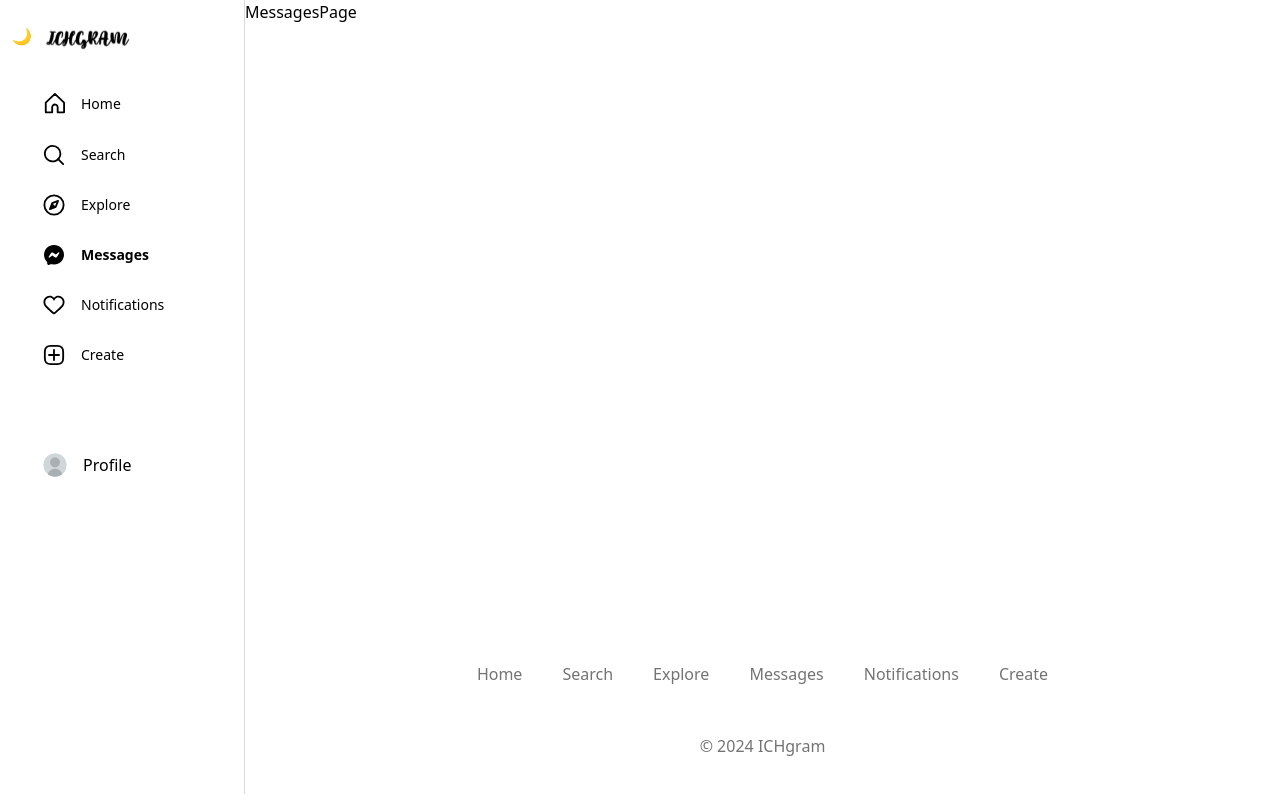
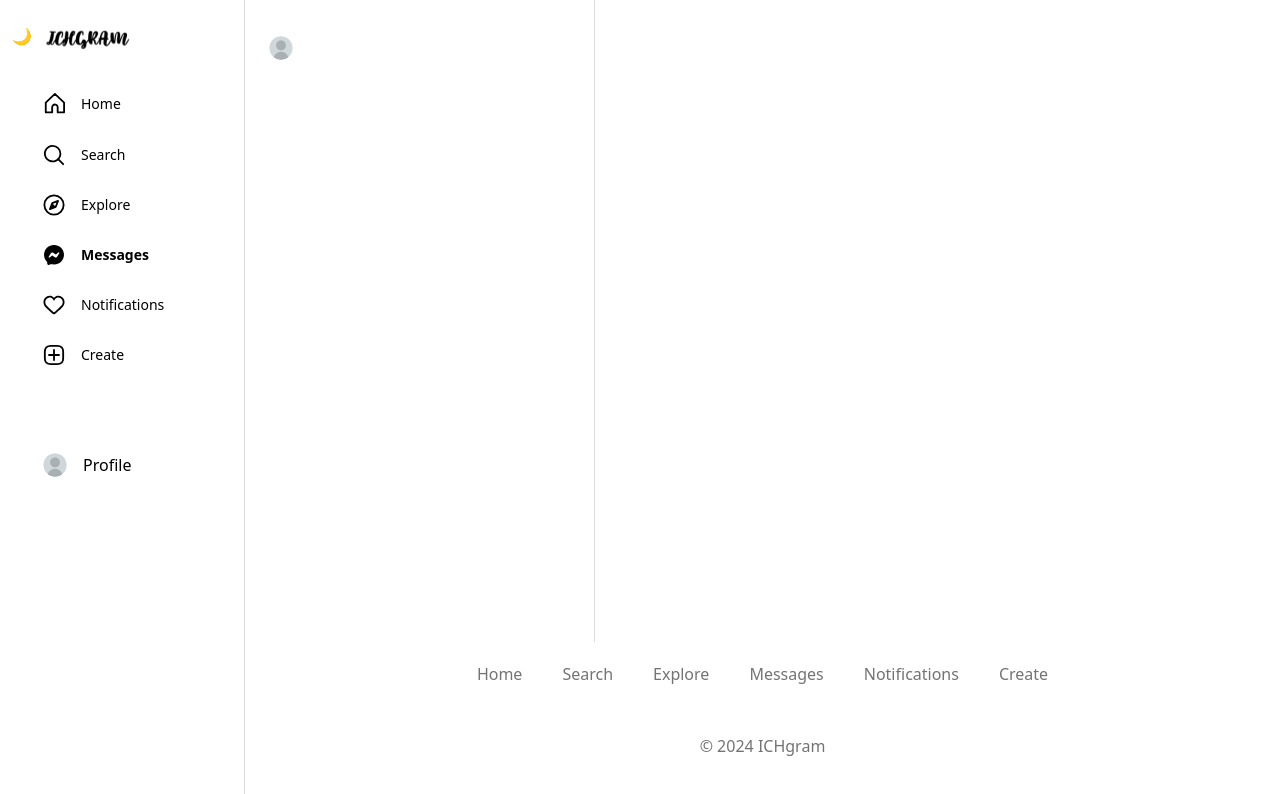
Before and after one commit to KonstantinChuper/ich-gramm, a Next.js app: page /messages in a window 1280 px wide. Shown: the top 794 px of the page. Built offline with nearby package versions, Linux system fonts and the light colour scheme.

Commit message:
useUserAxios rename

```diff
--- a/src/app/messages/page.tsx
+++ b/src/app/messages/page.tsx
@@ -1,5 +1,18 @@
+"use client";
+
+import ProfileBadge from "@/components/ProfileBadge";
+import useUser from "@/hooks/useUser";
 import React from "react";
 
 export default function MessagesPage() {
-  return <div className="ml-[245px] flex ">MessagesPage</div>;
+  const { user } = useUser();
+
+  return (
+    <div className="ml-[245px] flex h-full">
+      <div className="flex gap-4 py-9 px-6 max-w-[350px] flex-1 border-r border-borderColor">
+        <ProfileBadge src={user?.profile_image} />
+        <p>{user?.username}</p>
+      </div>
+    </div>
+  );
 }
--- a/src/app/profile/edit/page.tsx
+++ b/src/app/profile/edit/page.tsx
@@ -4,7 +4,7 @@ import { useEffect, useState } from "react";
 import Container from "@/components/Container";
 import ProfileBadge from "@/components/ProfileBadge";
 import Spiner from "@/components/Spiner";
-import useUser from "@/hooks/useUserAxios";
+import useUser from "@/hooks/useUser";
 import { useRouter } from "next/navigation";
 import WordCounter from "@/components/WordCounter";
 
--- a/src/components/AsideMenu.tsx
+++ b/src/components/AsideMenu.tsx
@@ -10,7 +10,7 @@ import ProfileBadge from "./ProfileBadge";
 import SideBar from "./SideBar";
 import SearchSideBar from "./SearchSideBar";
 import Notifications from "./Notifications";
-import useUser from "@/hooks/useUserAxios";
+import useUser from "@/hooks/useUser";
 import CreatePostModal from "./ModalCreatePost";
 
 export default function AsideMenu() {
--- a/src/components/LikeCounter.tsx
+++ b/src/components/LikeCounter.tsx
@@ -1,12 +1,12 @@
 "use client";
 
-import React, { useEffect, useState } from "react";
+import React, { useEffect } from "react";
 import Image from "next/image";
 import likeIcon from "@/assets/menu-icons/notification.svg";
 import likeIconFilled from "@/assets/menu-icons/notification-filled.svg";
 import messageIcon from "@/assets/message.svg";
 import { useAxios } from "@/hooks/useAxios";
-import useUser from "@/hooks/useUserAxios";
+import useUser from "@/hooks/useUser";
 import { usePostContext } from "@/contexts/PostContext";
 
 interface LikeCounterProps {
--- a/src/components/ModalCreatePost.tsx
+++ b/src/components/ModalCreatePost.tsx
@@ -3,7 +3,7 @@
 import { useRef, useState, DragEvent } from "react";
 import { useAxios } from "@/hooks/useAxios";
 import Image from "next/image";
-import useUser from "@/hooks/useUserAxios";
+import useUser from "@/hooks/useUser";
 import ProfileBadge from "./ProfileBadge";
 import WordCounter from "./WordCounter";
 import EmojiPicker from "./EmojiPicker";
--- a/src/components/ModalPost.tsx
+++ b/src/components/ModalPost.tsx
@@ -11,6 +11,7 @@ import { useEffect, useState } from "react";
 import { useAxios } from "@/hooks/useAxios";
 import { useRouter } from "next/navigation";
 import LikeCounter from "./LikeCounter";
+import useUser from "@/hooks/useUser";
 
 interface ModalPostProps {
   post: Post;
@@ -25,8 +26,11 @@ interface PostAuthor {
 
 export default function ModalPost({ post, isOpen, onClose }: ModalPostProps) {
   const [postAuthor, setPostAuthor] = useState<PostAuthor | null>(null);
+  const { isCurrentUser } = useUser();
   const { request } = useAxios();
   const router = useRouter();
+
+  console.log(isCurrentUser);
 
   useEffect(() => {
     const fetchPostAuthor = async () => {
@@ -44,7 +48,11 @@ export default function ModalPost({ post, isOpen, onClose }: ModalPostProps) {
 
   const handleUserClick = (e: React.MouseEvent) => {
     e.stopPropagation();
-    router.push(`/profile/${post.user_id}`);
+    if (isCurrentUser) {
+      router.push("/profile/edit");
+    } else {
+      router.push(`/profile/${post.user_id}`);
+    }
   };
 
   if (!isOpen) return null;
@@ -104,9 +112,7 @@ export default function ModalPost({ post, isOpen, onClose }: ModalPostProps) {
 
           <div className="ml-[14px] pb-3">
             <LikeCounter postId={post._id} />
-            <p className="text-[10px] text-textGrayColor mt-2">
-              {getTimeAgo(post.created_at)}
-            </p>
+            <p className="text-[10px] text-textGrayColor mt-2">{getTimeAgo(post.created_at)}</p>
           </div>
 
           <div className="flex-0 relative z-50">
--- a/src/components/Post.tsx
+++ b/src/components/Post.tsx
@@ -3,7 +3,7 @@
 import React, { useState } from "react";
 import ProfileBadge from "./ProfileBadge";
 import Image from "next/image";
-import useUser from "@/hooks/useUserAxios";
+import useUser from "@/hooks/useUser";
 import type { Post } from "@/types/Post";
 import { getTimeAgo } from "@/utils/helpers";
 import { useRouter } from "next/navigation";
--- a/src/components/ProfileHeader.tsx
+++ b/src/components/ProfileHeader.tsx
@@ -2,7 +2,7 @@
 
 import React, { useEffect, useMemo } from "react";
 import ProfileBadge from "./ProfileBadge";
-import useUser from "@/hooks/useUserAxios";
+import useUser from "@/hooks/useUser";
 import { useRouter } from "next/navigation";
 import Spinner from "@/components/Spiner";
 import ActionButtons from "@/components/ActionButtons";
--- a/src/hooks/useComments.tsx
+++ b/src/hooks/useComments.tsx
@@ -3,7 +3,7 @@
 import { useState, useEffect } from "react";
 import { useAxios } from "./useAxios";
 import { Comment } from "@/types/Comments";
-import useUser from "./useUserAxios";
+import useUser from "./useUser";
 
 interface UseCommentsProps {
   postId: string;
--- a/src/hooks/useUserAxios.tsx
+++ b/src/hooks/useUser.tsx
@@ -13,7 +13,6 @@ interface UserResponse {
 export default function useUser(userId?: string) {
   const [user, setUser] = useState<User | null>(null);
   const [isCurrentUser, setIsCurrentUser] = useState(true);
-  const [userAvatar, setUserAvatar] = useState("/default-profile-image.svg");
   const { request, isLoading, error } = useAxios();
   const router = useRouter();
 
--- a/src/utils/tokenUtils.ts
+++ b/src/utils/tokenUtils.ts
@@ -5,11 +5,10 @@ export const isTokenExpired = (token: string): boolean => {
     const payload = JSON.parse(window.atob(base64));
 
     if (payload.exp) {
-      // exp в JWT хранится в секундах
       return payload.exp * 1000 < Date.now();
     }
     return false;
   } catch {
-    return true; // если не удалось декодировать, считаем токен невалидным
+    return true;
   }
 };
```
